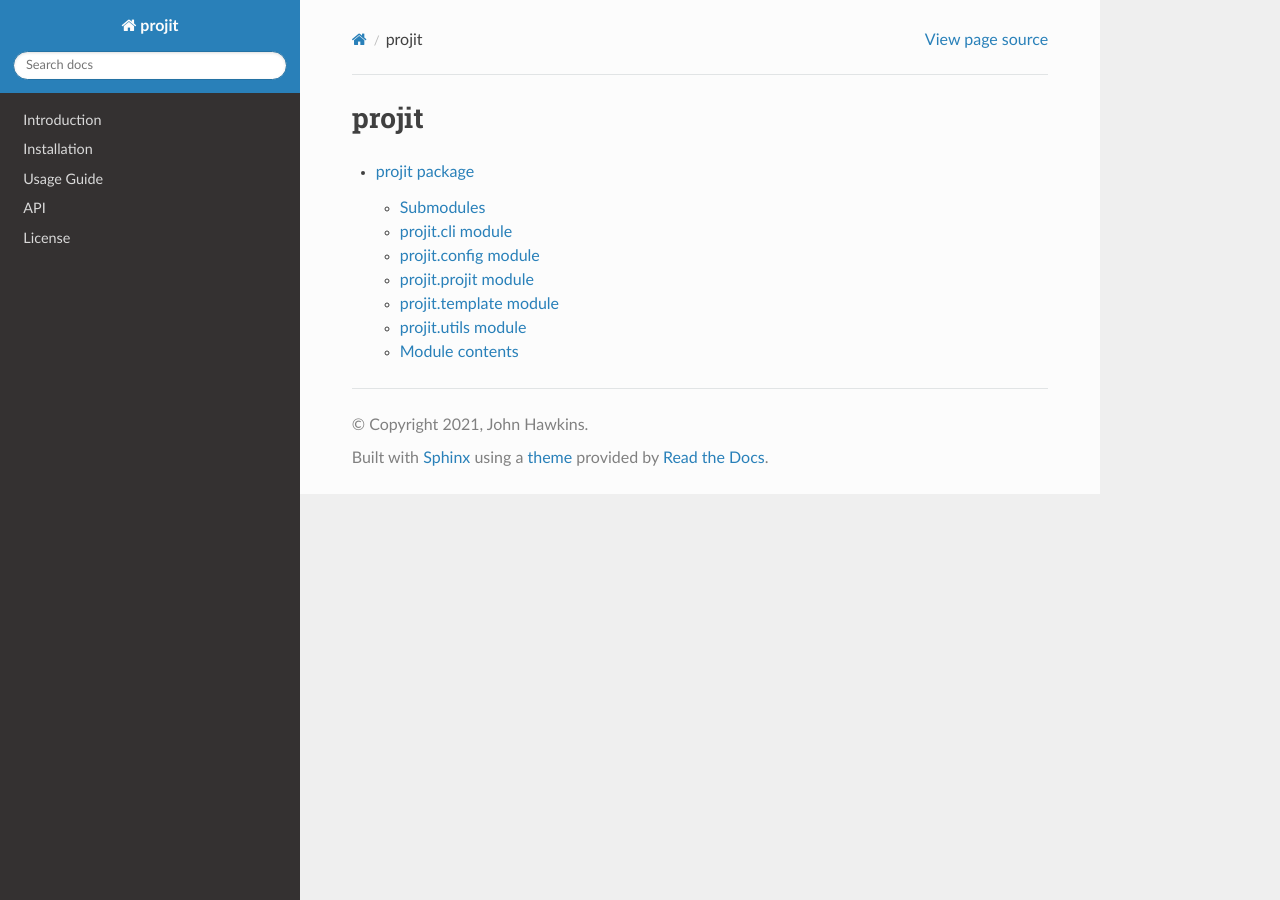
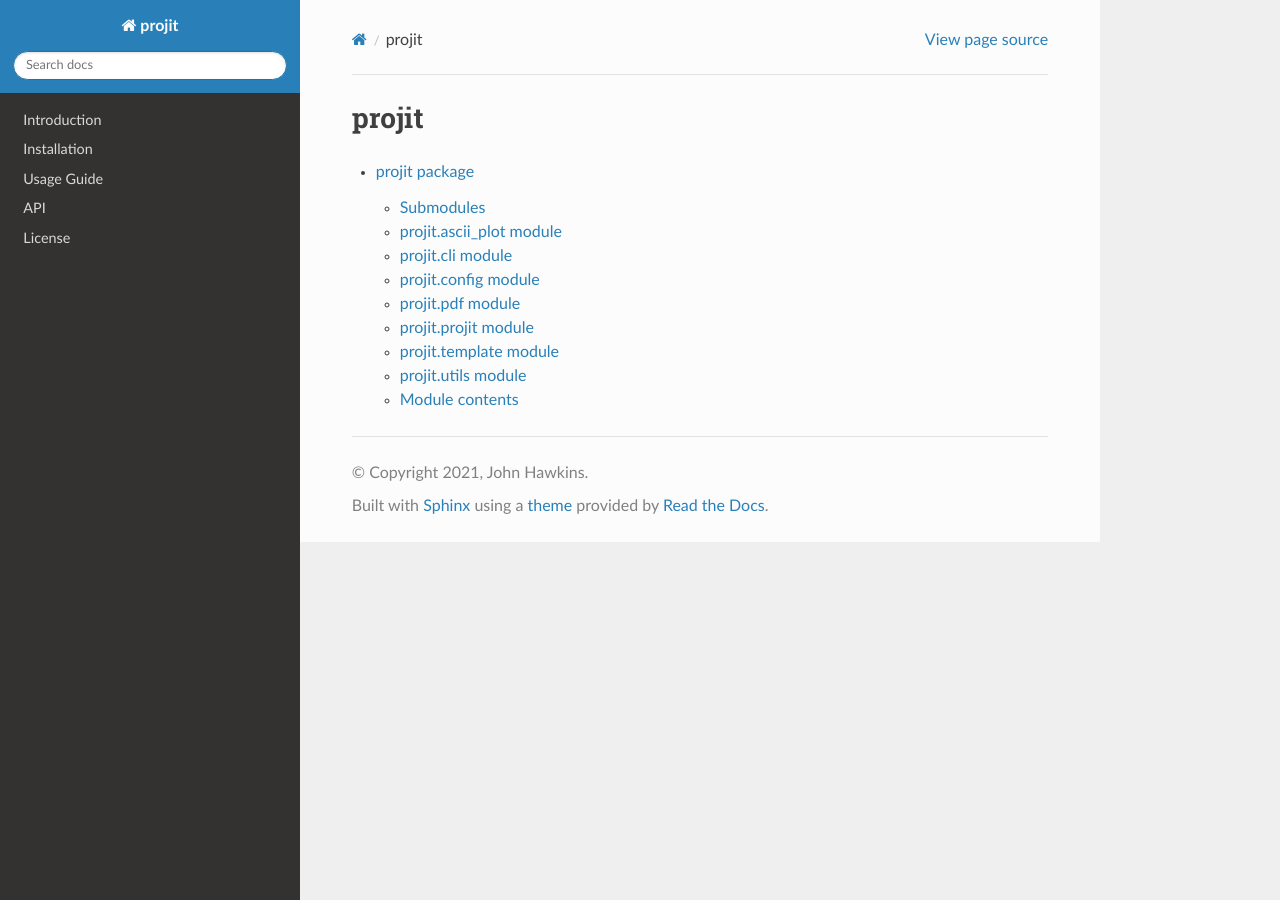
Before and after one commit to john-hawkins/projit, a Sphinx documentation site: the page built from docs/source/modules.rst, in a window 1280 px wide. Built offline with Sphinx 7.4.7 and the Read the Docs theme 2.0.0, drawn with Linux system fonts in a browser that asks for light colours.

```diff
--- a/docs/source/projit.rst
+++ b/docs/source/projit.rst
@@ -3,6 +3,14 @@ projit package
 
 Submodules
 ----------
+
+projit.ascii\_plot module
+-------------------------
+
+.. automodule:: projit.ascii_plot
+   :members:
+   :undoc-members:
+   :show-inheritance:
 
 projit.cli module
 -----------------
@@ -16,6 +24,14 @@ projit.config module
 --------------------
 
 .. automodule:: projit.config
+   :members:
+   :undoc-members:
+   :show-inheritance:
+
+projit.pdf module
+-----------------
+
+.. automodule:: projit.pdf
    :members:
    :undoc-members:
    :show-inheritance:
```
Also changed, not shown: docs/paper/Projit_decoupled_process.drawio.png (added), 2 other files.
